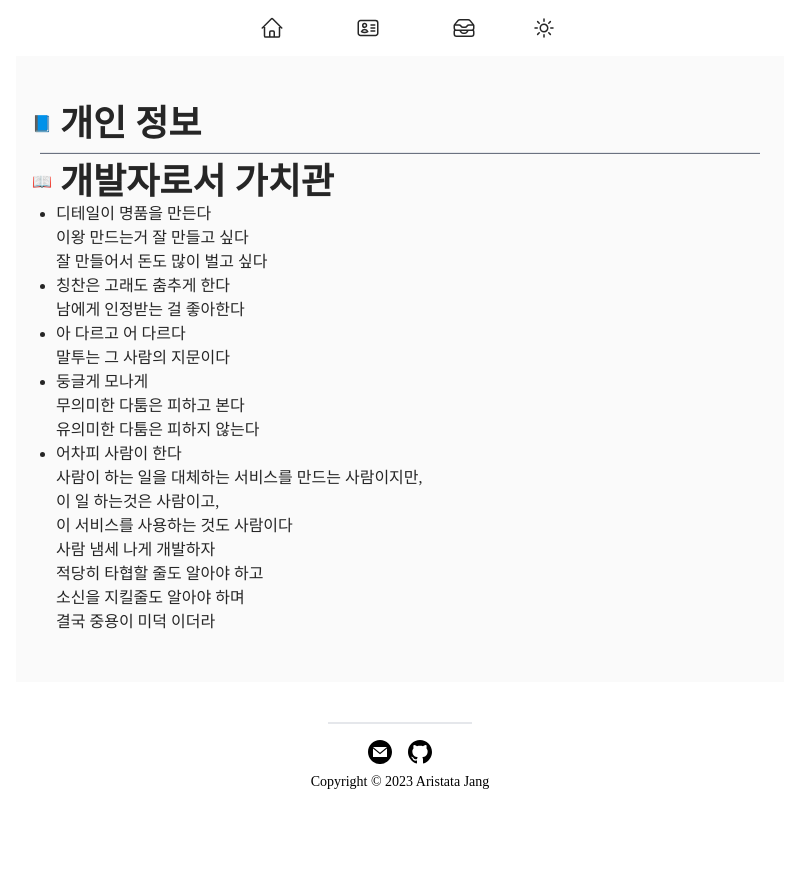
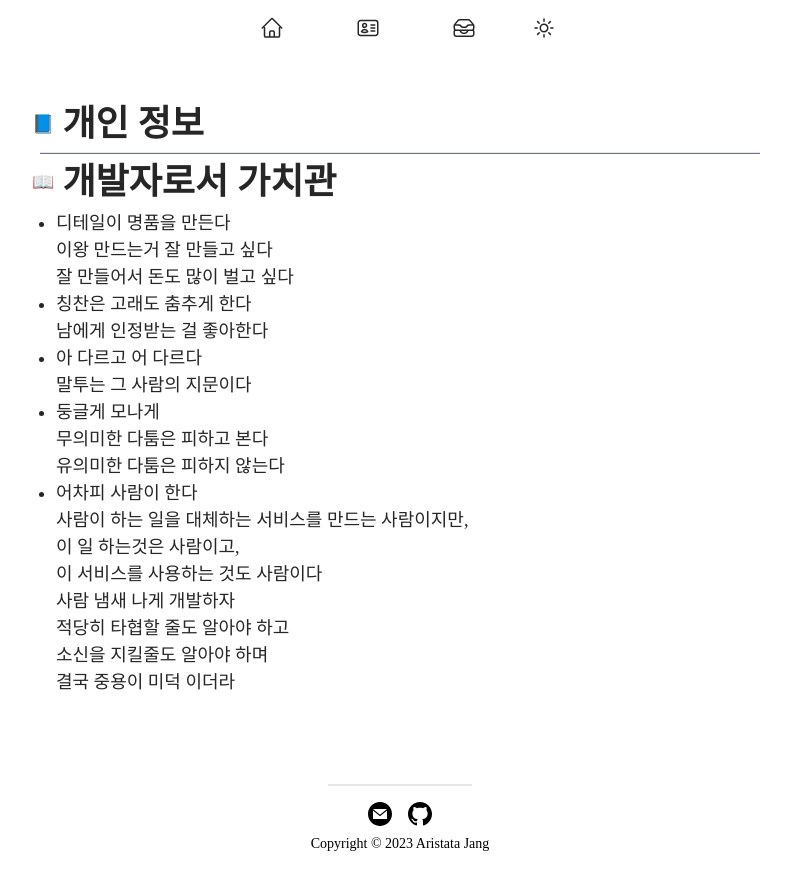
Before and after one commit to aristata/who-am-i, a Next.js app: page /profile in a window 1280 px wide. Both pictures are taken after a click on the element "개발자로서 가치관". Shown: the whole page, without its empty margins (240-1031 px from the left). Before the commit the page ends 816 px from the top, so only its background shows below. Built offline with nearby package versions, Linux system fonts and the light colour scheme; a web font is replaced by a local one.

Commit message:
style:  바디 폰트 및 배경색 수정

```diff
--- a/app/globals.css
+++ b/app/globals.css
@@ -20,4 +20,5 @@
 
 body {
   font-family: "omyu_pretty";
+  font-size: 18px;
 }
--- a/components/Container.tsx
+++ b/components/Container.tsx
@@ -1,7 +1,7 @@
 const Container = ({ children }: { children: React.ReactNode }) => {
   return (
     <>
-      <div className="container mx-auto max-w-3xl py-8 transition duration-500 bg-neutral-50 text-neutral-800 dark:bg-neutral-900  dark:text-neutral-100">
+      <div className="container mx-auto max-w-3xl py-8 transition duration-500 bg-white text-neutral-800 dark:bg-[#111111]  dark:text-neutral-100">
         {children}
       </div>
     </>
--- a/components/Footer.tsx
+++ b/components/Footer.tsx
@@ -5,7 +5,7 @@ import GithubSVG from "./svgs/Github"
 const Footer = () => {
   return (
     <>
-      <footer className="mx-auto max-w-3xl font-mono flex flex-col justify-center items-center pt-10 pb-6 transition duration-500 bg-white dark:bg-neutral-900 dark:text-white text-black">
+      <footer className="mx-auto max-w-3xl font-mono flex flex-col justify-center items-center pt-10 pb-6 transition duration-500 bg-white dark:bg-[#111111] dark:text-white text-black">
         <div className="flex justify-center gap-4 items-center pt-4 border-t-2 w-36">
           <Link
             href="mailto:aristatait@gmail.com"
--- a/components/NavBar.tsx
+++ b/components/NavBar.tsx
@@ -19,7 +19,7 @@ const NavBar = () => {
 
   return (
     <>
-      <header className="mx-auto max-w-3xl flex justify-center items-center gap-10 transition duration-500 bg-white text-neutral-800 dark:bg-neutral-900  dark:text-neutral-100">
+      <header className="mx-auto max-w-3xl flex justify-center items-center gap-10 transition duration-500 bg-white text-neutral-800 dark:bg-[#111111] dark:text-neutral-100">
         {/* 로고 */}
         <Link href={"/"}>
           <div className="p-4">
--- a/components/profiles/01_PrivateInformation.tsx
+++ b/components/profiles/01_PrivateInformation.tsx
@@ -13,7 +13,7 @@ const PrivateInformation = () => {
   }
   return (
     <>
-      <div className="flex flex-row space-x-2 items-center">
+      <div className="flex flex-row space-x-2 items-center mb-2">
         {isOpen ? <span>📖</span> : <span>📘</span>}
         <h1
           className="text-4xl font-bold hover:cursor-pointer"
--- a/components/profiles/02_Belief.tsx
+++ b/components/profiles/02_Belief.tsx
@@ -12,7 +12,7 @@ const Belief = () => {
   }
   return (
     <>
-      <div className="flex flex-row space-x-2 items-center">
+      <div className="flex flex-row space-x-2 items-center mb-2">
         {isOpen ? <span>📖</span> : <span>📙</span>}
         <h1
           className="text-4xl font-bold hover:cursor-pointer"
@@ -56,7 +56,7 @@ const Belief = () => {
               <li>이 일 하는것은 사람이고,</li>
               <li>이 서비스를 사용하는 것도 사람이다</li>
               <li>
-                사람 냄세 나게 개발하자
+                사람 냄새 나게 개발하자
                 <ul>
                   <li>적당히 타협할 줄도 알아야 하고</li>
                   <li>소신을 지킬줄도 알아야 하며</li>
```
